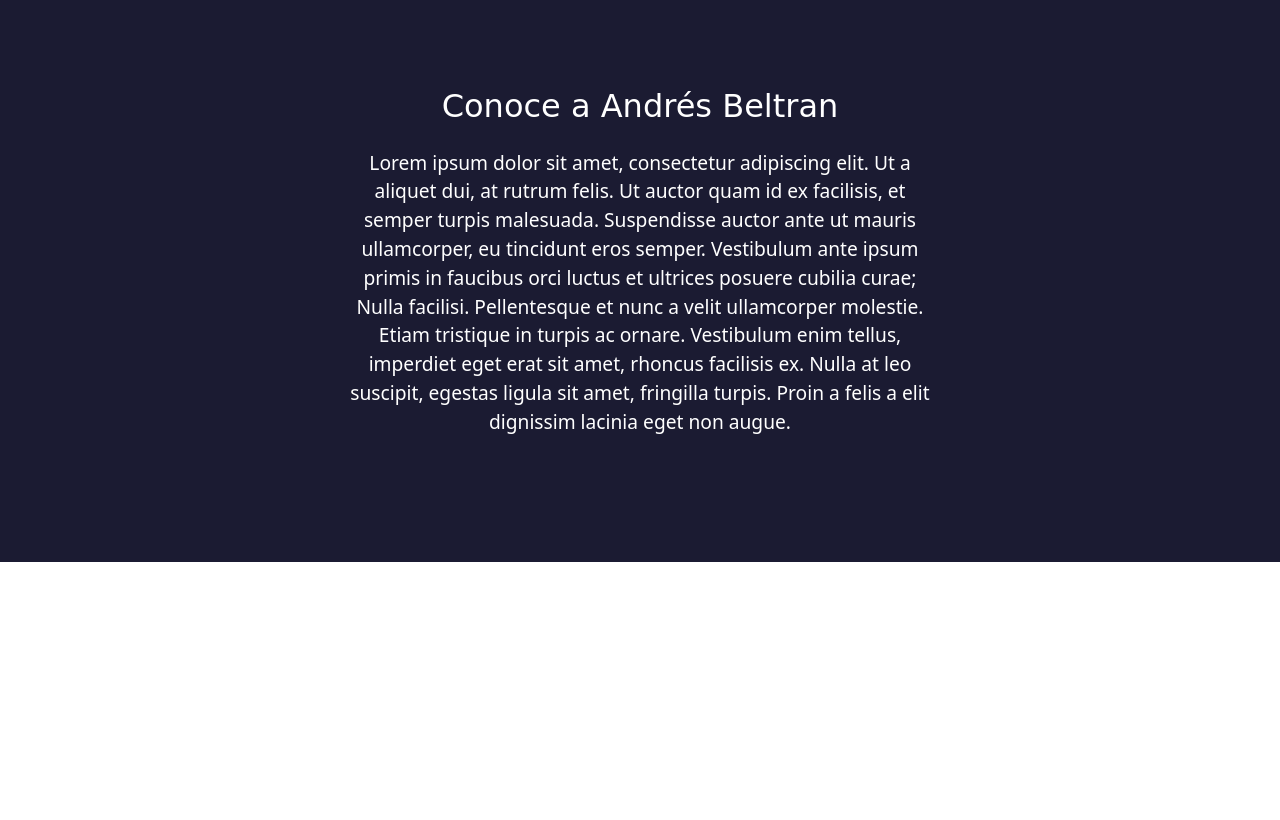
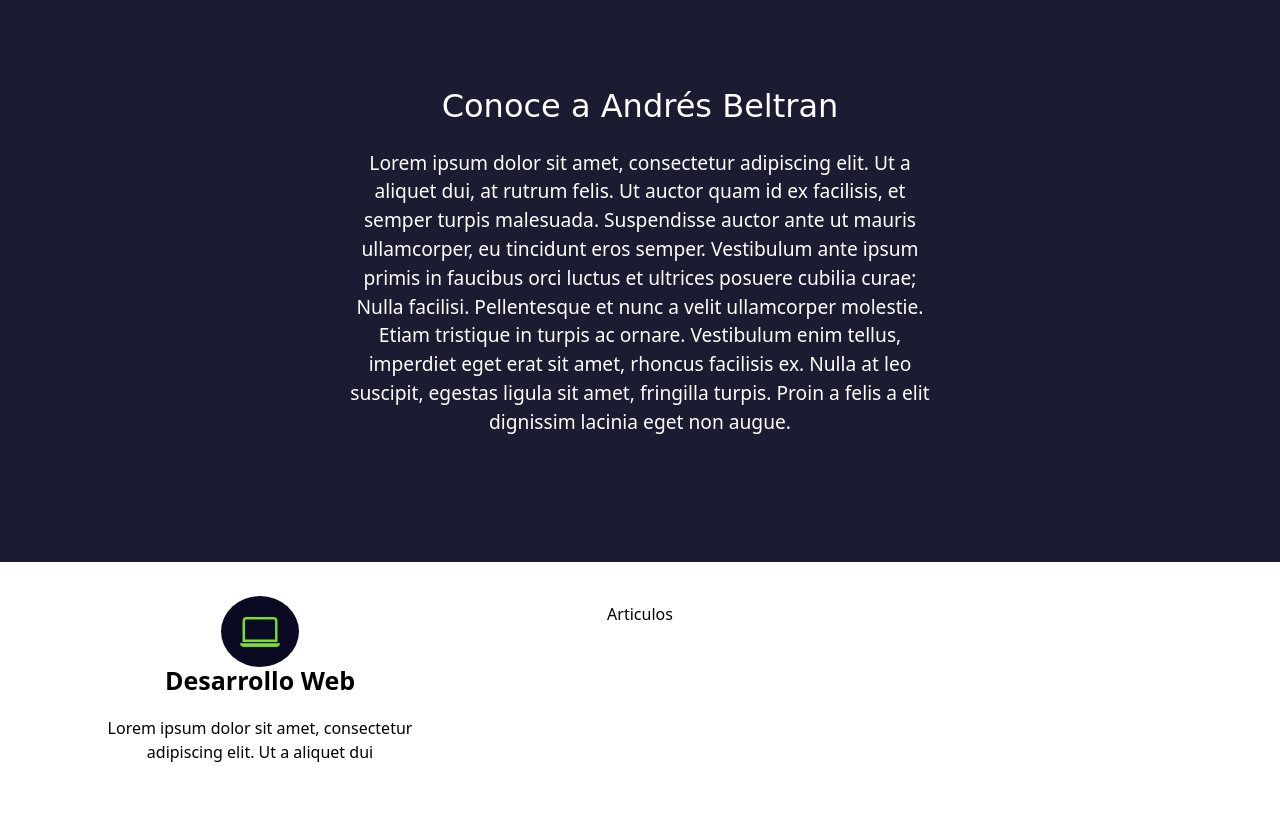
Before and after one commit to abeltran12/PaginaBootstrap, a plain HTML site: page index.html in a window 1280 px wide. Shown: the part 933-1753 px from the top of the page. Before the commit the page ends 1495 px from the top, so only its background shows below. Drawn offline with nearby package versions, Linux system fonts and the light colour scheme; a web font is replaced by a local one.

Commit message:
AB-feat-experiencia-web

```diff
--- a/index.html
+++ b/index.html
@@ -72,6 +72,25 @@
       </div>
     </section>
 
+    <!-- Experiencia -->
+    <section class="experiencia seccion-clara">
+      <div class="container text-center">
+        <div class="row">
+          <div class="columna col-12 col-md-4">
+            <i class="bi bi-laptop"></i>
+            <p class="experiencia-titulo">Desarrollo Web</p>
+            <p>Lorem ipsum dolor sit amet, consectetur adipiscing elit. Ut a aliquet dui</p>
+          </div>
+          <div class="columna col-12 col-md-4">
+            <p>Articulos</p>
+          </div>
+          <div class="columna col-12 col-md-4">
+
+          </div>
+        </div>
+      </div>
+    </section>
+
     <script src="https://cdn.jsdelivr.net/npm/bootstrap@5.3.2/dist/js/bootstrap.bundle.min.js" integrity="sha384-C6RzsynM9kWDrMNeT87bh95OGNyZPhcTNXj1NW7RuBCsyN/o0jlpcV8Qyq46cDfL" crossorigin="anonymous"></script>
   </body>
 </html>
--- a/style.css
+++ b/style.css
@@ -28,6 +28,11 @@ h1 {
 	background-color: #1b1b32;
 	color: white;
 	text-align: center;
+}
+
+.seccion-clara{
+	background-color: white;
+	color: black;
 }
 
 .seccion-titulo{
@@ -75,6 +80,26 @@ h1 {
 	text-align: center;
 }
 
+/* Experiencia */
+
+.experiencia{
+	padding: 40px;
+}
+
+.experiencia i{
+	font-size: 2.5rem;
+	color: #7ade30;
+	background-color: #0a0a23;
+	padding: 8px 19px;
+	border-radius: 50%;
+}
+
+.experiencia-titulo{
+	font-size: 25px;
+	font-weight: bold;
+	margin: 10 px 0;
+}
+
 /* Responsive */
 
 @media screen and (max-width: 700px){
```
